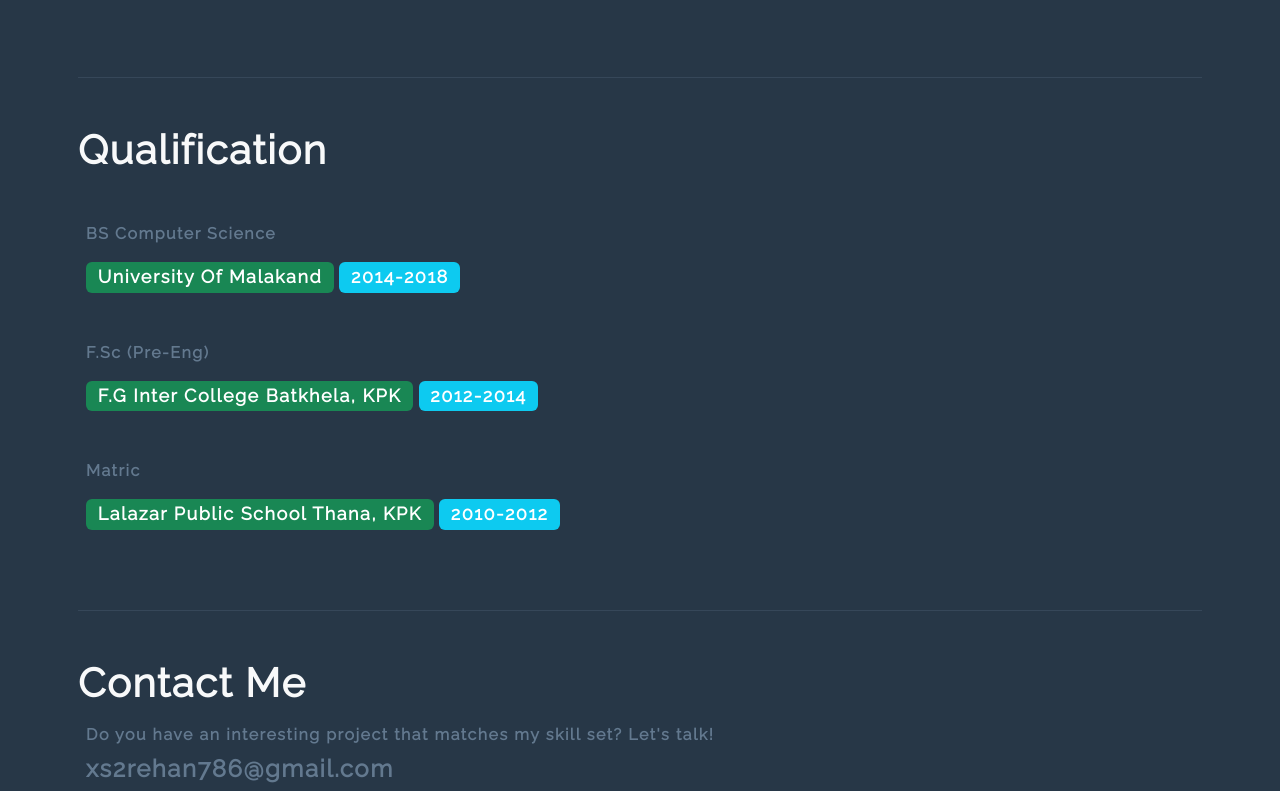
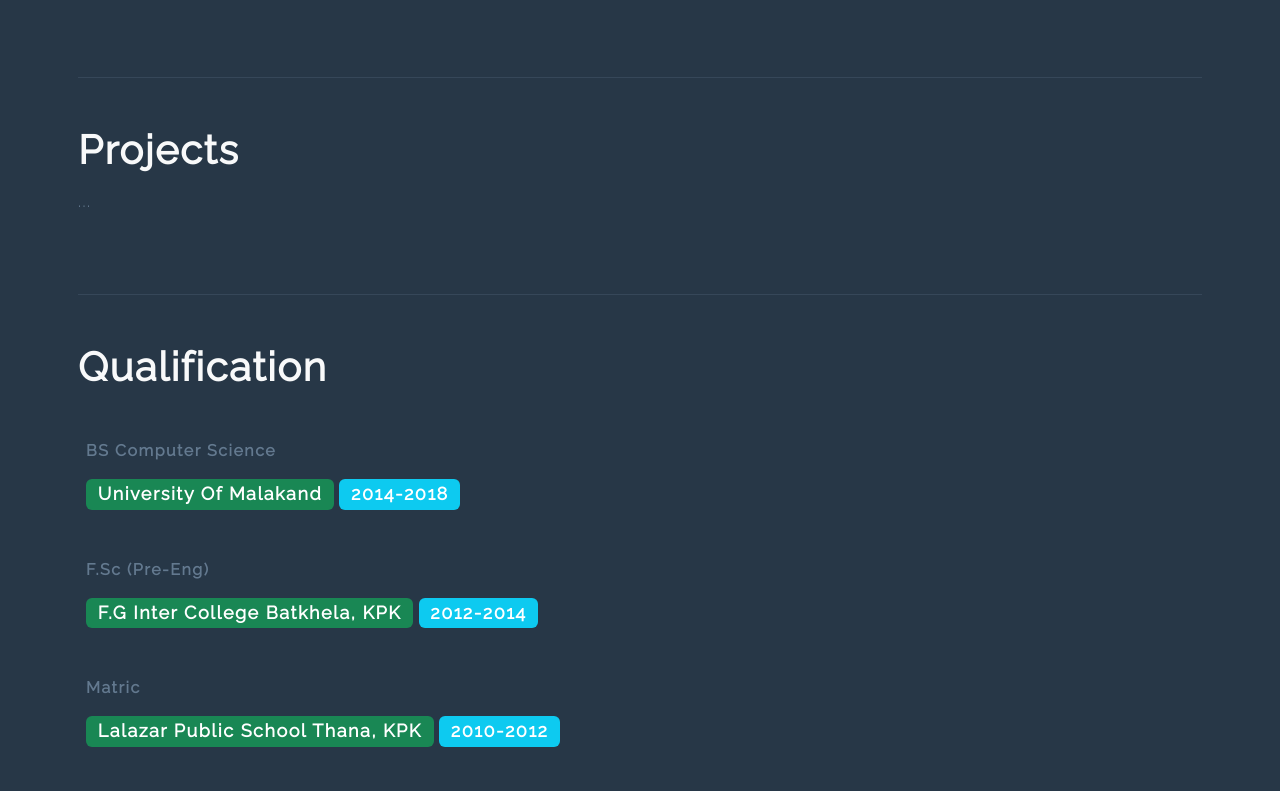
Before and after one commit to flyrehan786/irehan.github.io, a plain HTML site: page index.html in a window 1280 px wide. Shown: the part 2989-3780 px from the top of the page. Drawn offline with nearby package versions, Linux system fonts and the light colour scheme.

Commit message:
adding personal_projects section.

```diff
--- a/index.html
+++ b/index.html
@@ -151,6 +151,12 @@
         </div>
         <div class="container mt-5 p-2 mb-5">
             <hr />
+            <h1 class=" mb-3 mt-5 text-light"><strong>Projects</strong></h1>
+            ...
+        </div>
+
+        <div class="container mt-5 p-2 mb-5">
+            <hr />
             <h1 class=" mb-3 mt-5 text-light"><strong>Qualification</strong></h1>
             <div class="ms-2 mt-5 me-auto">
                 <div class="fw-bold">BS Computer Science</div>
```
